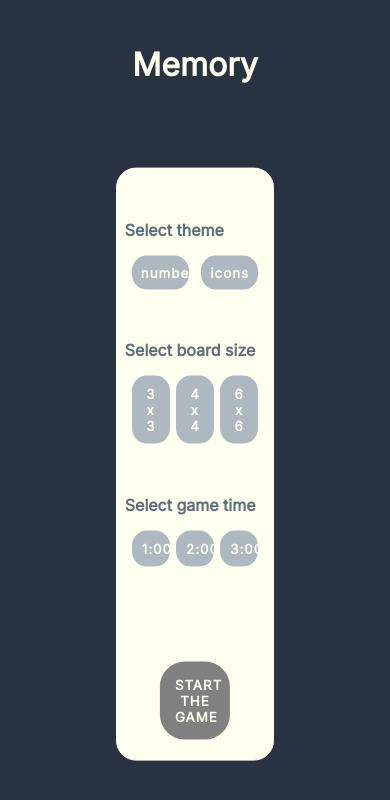
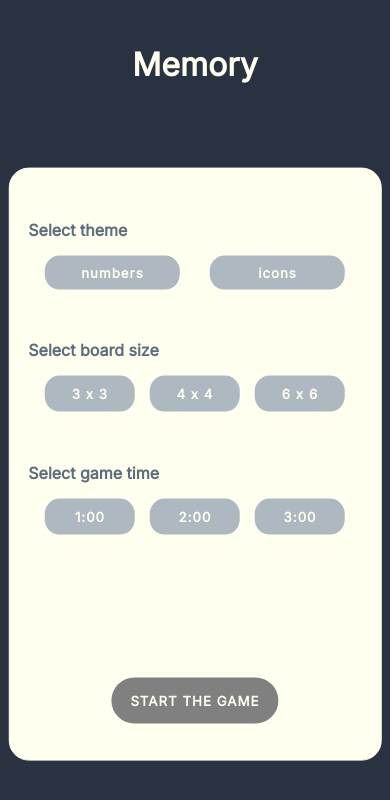
Before and after one commit to Kameal22/react-memory-game, a React (Create React App) app: page / in a window 390 px wide. Shown: the top 800 px of the page. Built offline with nearby package versions, Linux system fonts and the light colour scheme.

Commit message:
Added initial repsonsivness

```diff
--- a/src/styles/gameBoard.css
+++ b/src/styles/gameBoard.css
@@ -67,7 +67,7 @@
 }
 
 .game{
-    margin-top: 2vh;
+    margin-top: 8vh;
     margin-left: auto;
     margin-right: auto;
     max-width: 90%;
@@ -102,3 +102,23 @@
 .win{
     color: orange;
 }
+
+@media screen and (max-width: 900px) {
+    .gameBoard{
+    width: 80%;
+    }
+
+    #square{
+        width: 20px;
+    }
+}
+
+@media screen and (max-width: 700px) {
+    .gameBoard{
+        width: 95%;
+    }
+
+    #square{
+        width: 10px;
+    }
+}
--- a/src/styles/gameConfiguration.css
+++ b/src/styles/gameConfiguration.css
@@ -93,3 +93,15 @@
 .startTheGame:disabled{
     background-color: grey;
 }
+
+@media screen and (max-width: 900px) {
+    .gameConfiguration{
+        width: 70%;
+    }
+}
+
+@media screen and (max-width: 700px) {
+    .gameConfiguration{
+        width: 95%;
+    }
+}
```
